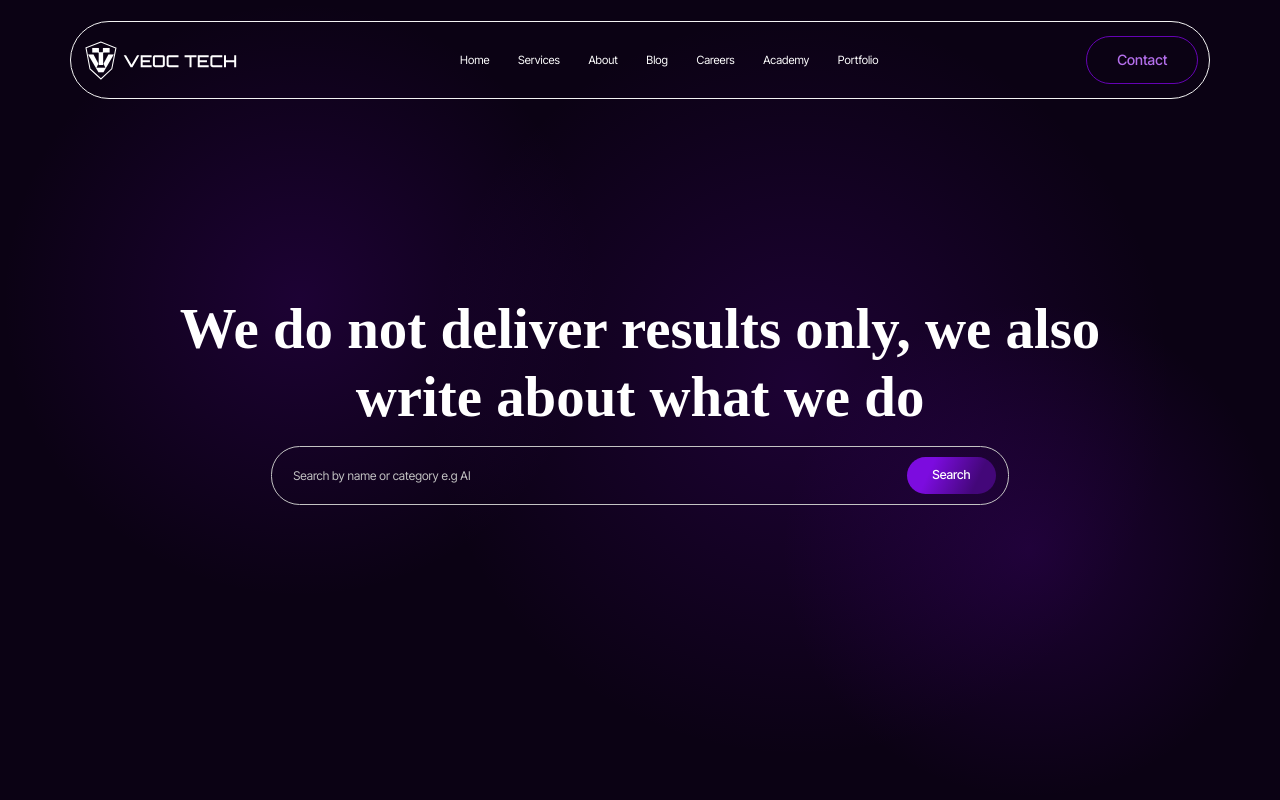
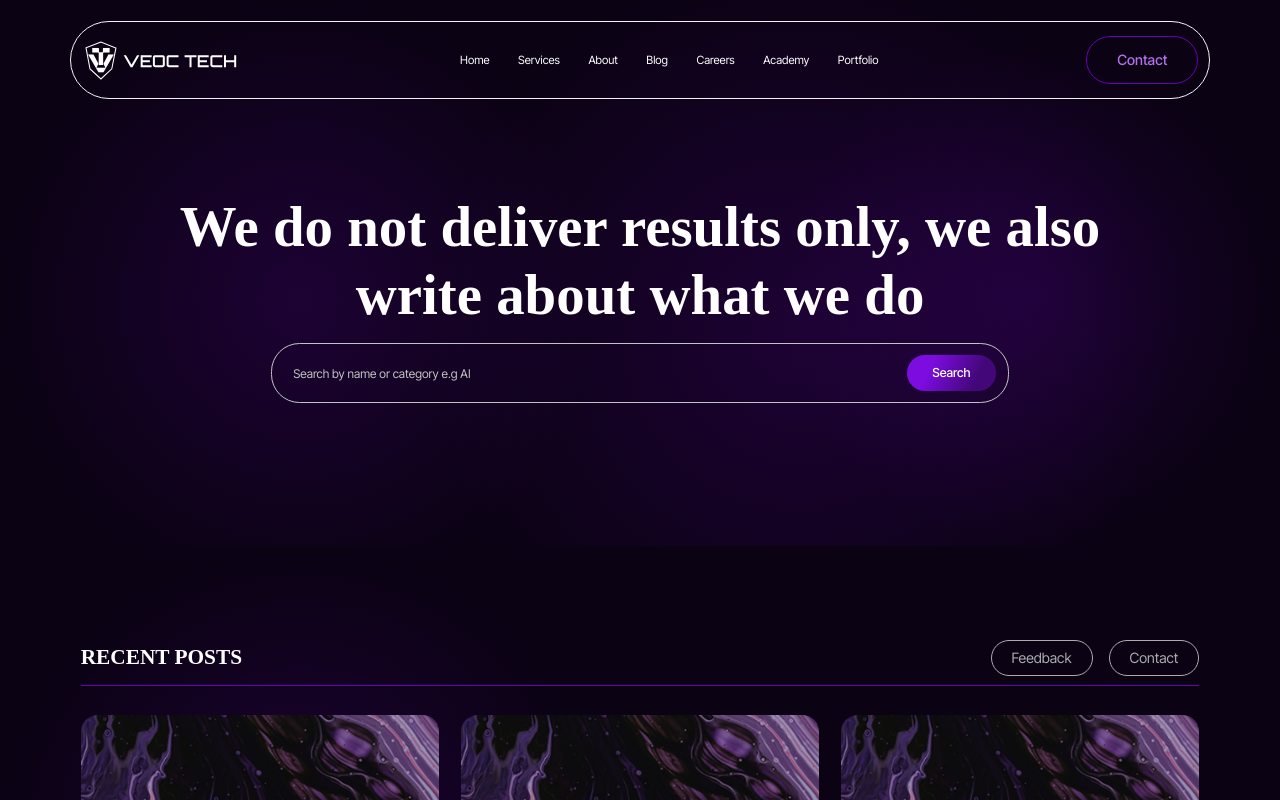
Before and after one commit to HoodieDan/veoc-tech, a React (Vite) app: page /blog in a window 1280 px wide. Shown: the top 800 px of the page. Built offline with nearby package versions, Linux system fonts and the light colour scheme; a web font is replaced by a local one.

Commit message:
style: update Blog page styles for improved layout and responsiveness

```diff
--- a/src/assets/styles/pages/blog.scss
+++ b/src/assets/styles/pages/blog.scss
@@ -16,15 +16,15 @@
     }
 
     .search {
-        height: 100vh;
+        padding-top: 150px;
+        padding-bottom: 100px;
+        min-height: 60vh;
         display: flex;
         align-items: center;
         justify-content: center;
 
         @include media('<phone') {
-            padding-top: 150px;
             padding-bottom: 40px;
-            height: auto;
             min-height: 40vh;
         }
 
```
